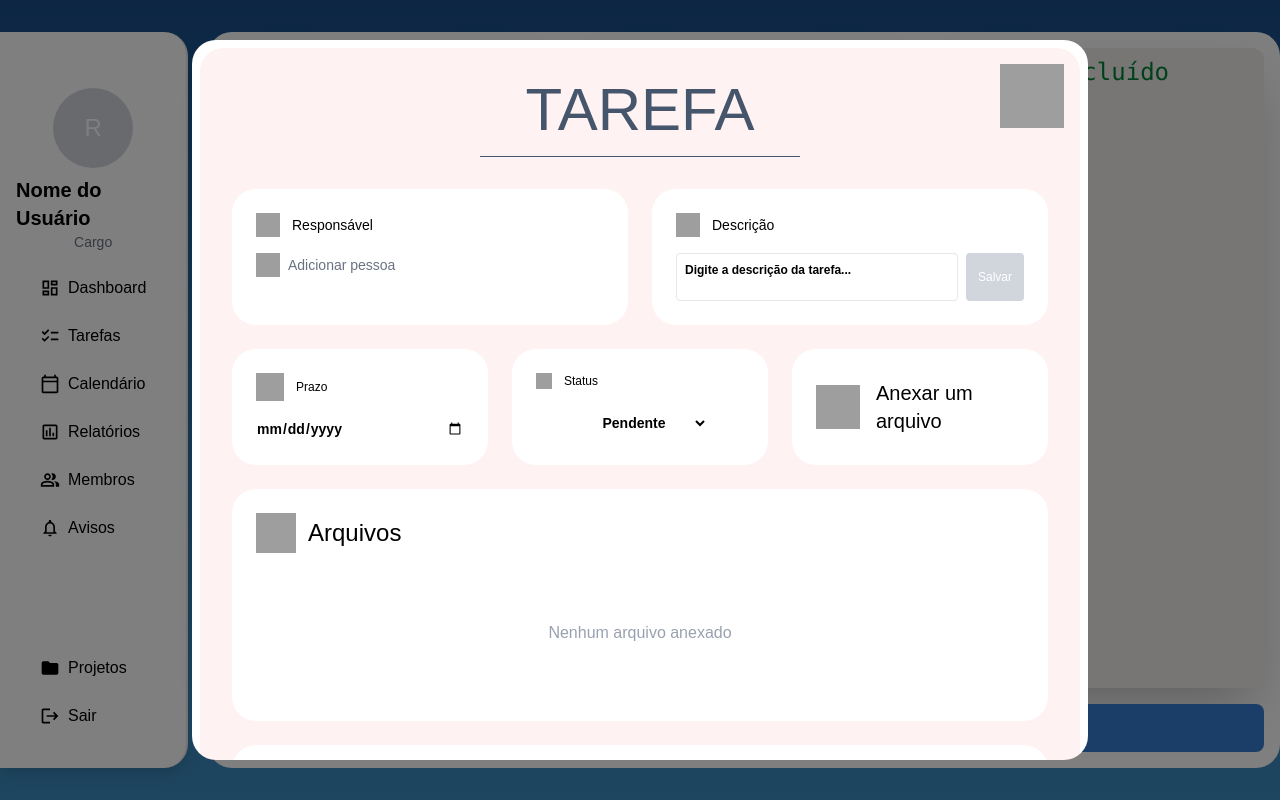
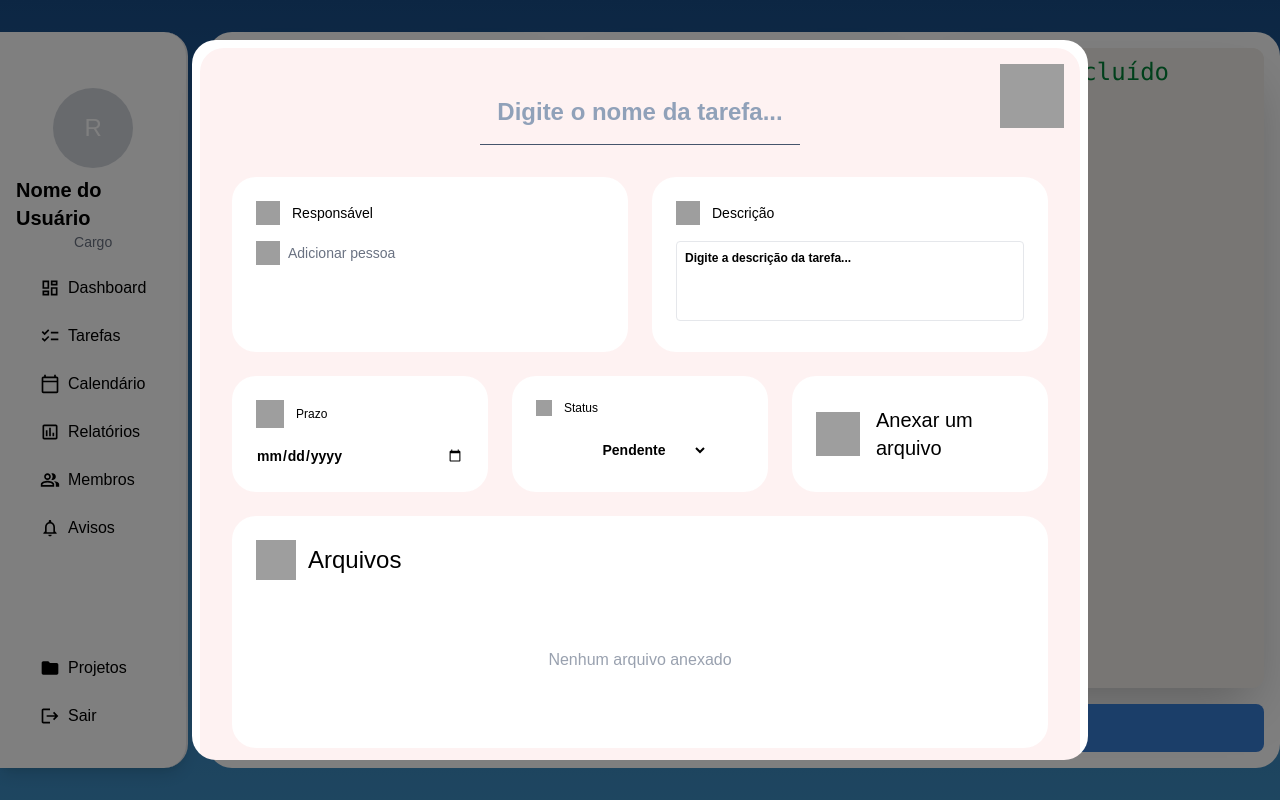
Before and after one commit to Syntax-Fatec-SJC/SideQuest-FrontEnd, a React (Vite) app in the folder SideQuest-FrontEnd/: page /tarefas in a window 1280 px wide. Both pictures are taken after a click on the element "Criar Tarefa". Built offline with nearby package versions, Linux system fonts and the light colour scheme; grey boxes are pictures that could not be loaded.

Commit message:
refactor: fixing differences between modal and task page

```diff
--- a/SideQuest-FrontEnd/src/Tarefas.tsx
+++ b/SideQuest-FrontEnd/src/Tarefas.tsx
@@ -18,7 +18,6 @@ interface Tarefa {
 
 export default function Tarefas(){
 
-    // Tarefa para teste
     const [tarefas, setTarefas] = useState<Tarefa[]>([]);
     const [isModalOpen, setIsModalOpen] = useState(false);
     const [editarTarefa, setEditarTarefa] = useState<Tarefa | null>(null);
@@ -37,6 +36,7 @@ export default function Tarefas(){
         if (!data) return "";
         const meses = ["jan", "fev", "mar", "abr", "mai", "jun", "jul", "ago", "set", "out", "nov", "dez"];
         const [ano, mes, dia] = data.split("-");
+        if (!ano || !mes || !dia) return data;
         return `${dia} ${meses[parseInt(mes,10) - 1]} ${ano}`
     }
 
@@ -52,7 +52,7 @@ export default function Tarefas(){
             setTarefas((prev) =>
                 prev.map((t) =>
                     t.id === editarTarefa.id
-                     ? {
+                    ? {
                         ...t,
                         nome: data.name,
                         descricao: data.description,
@@ -60,8 +60,8 @@ export default function Tarefas(){
                         comentarios: data.comment,
                         prazo: data.endDate,
                         responsavel: data.responsible.join(",")
-                     }
-                     : t
+                    }
+                    : t
                 )
             );
         } else {
@@ -76,6 +76,12 @@ export default function Tarefas(){
             };
             setTarefas((prev) => [...prev, novaTarefa]);
         }
+        setIsModalOpen(false);
+        setEditarTarefa(null);
+    }
+
+    function handleDelete(tarefaId: string) {
+        setTarefas((prev) => prev.filter((tarefa) => tarefa.id !== tarefaId));
         setIsModalOpen(false);
         setEditarTarefa(null);
     }
@@ -127,7 +133,7 @@ export default function Tarefas(){
                                                         ref={provided.innerRef}
                                                         {...provided.draggableProps}
                                                         {...provided.dragHandleProps}
-                                                        className={`p-3 mb-3 bg-white rounded-xl shadow cursor-pointer transition ${
+                                                        className={`p-3 m-2 bg-white rounded-xl shadow cursor-pointer transition ${
                                                             snapshot.isDragging ? "bg-blue-200" : "hover:bg-gray-50"
                                                         }`}
                                                         onClick={() => handleOpenEdit(tarefa)}
@@ -139,13 +145,14 @@ export default function Tarefas(){
                                                             </div>
                                                             <div className="flex justify-between mt-7">
                                                                 <p className="flex items-center gap-1"><FaRegUserCircle />{tarefa.responsavel}</p>
-                                                                <p className="flex items-center gap-1">{tarefa.prazo}<FaCalendarAlt /></p>
+                                                                <p className="flex items-center gap-1">{formatarData(tarefa.prazo)}<FaCalendarAlt /></p>
                                                             </div>
                                                         </div>
                                                     </div>
                                                 )}
                                             </Draggable>
                                         ))}
+                                        {provided.placeholder}
                                     </div>
                                 )}
                             </Droppable>
@@ -164,14 +171,14 @@ export default function Tarefas(){
                 isOpen={isModalOpen}
                 onClose={() => setIsModalOpen(false)}
                 onSave={handleSave}
+                onDelete={handleDelete}
                 initialData = {
                     editarTarefa
                         ? {
+                            id: editarTarefa.id,
                             name: editarTarefa.nome || "",
                             description: editarTarefa.descricao || "",
-                            responsible: editarTarefa
-                                ? editarTarefa.responsavel.split(", ")
-                                : [],
+                            responsible: editarTarefa.responsavel ? editarTarefa.responsavel.split(",") : [],
                             endDate: editarTarefa.prazo,
                             status: editarTarefa.status as Status,
                             comment: editarTarefa.comentarios || "",
--- a/SideQuest-FrontEnd/src/components/Modal.tsx
+++ b/SideQuest-FrontEnd/src/components/Modal.tsx
@@ -11,7 +11,9 @@ interface ModalTarefaProps {
         status: "Pendente" | "Desenvolvimento" | "Concluído";
         comment: string;
     }) => void;
+    onDelete: (tarefaId: string) => void;
     initialData?: {
+        id: string;
         name: string;
         description: string;
         responsible: string[];
@@ -34,13 +36,12 @@ interface FormData {
 type FormField = keyof FormData;
 type StatusType = FormData['status'];
 
-export default function ModalTarefa({ isOpen, onClose, onSave, initialData }: ModalTarefaProps) {
+export default function ModalTarefa({ isOpen, onClose, onSave, onDelete, initialData }: ModalTarefaProps) {
     // Aqui, os ESTADOS armazenam as informações que podem mudar na tela, fazendo com que o React atualize automaticamente quando algo muda
     // Aqui, as FUNÇÕES executam ações específicas como adicionar pessoas ou salvar dados, fazendo com que o código fique organizado em blocos
     // Aqui, as AÇÕES DE BOTÕES respondem aos cliques do usuário, fazendo com que cada botão execute uma tarefa diferente
 
     // Estados: controle de modais, dados do formulário e campos temporários
-    const [isModalOpen, setIsModalOpen] = useState<boolean>(true);
     const [isAddPersonModalOpen, setIsAddPersonModalOpen] = useState<boolean>(false);
     const [showDeleteConfirm, setShowDeleteConfirm] = useState<boolean>(false);
     const [formData, setFormData] = useState<FormData>({
@@ -51,7 +52,6 @@ export default function ModalTarefa({ isOpen, onClose, onSave, initialData }: Mo
         status: 'Desenvolvimento',
         comment: ''
     });
-    const [tempDescription, setTempDescription] = useState<string>(''); // Input temporário de texto para descrição
     const [newPersonName, setNewPersonName] = useState<string>(''); // Input de texto para nome da pessoa
 
     useEffect(() => {
@@ -67,6 +67,7 @@ export default function ModalTarefa({ isOpen, onClose, onSave, initialData }: Mo
             comment: "",
         });
         }
+        setShowDeleteConfirm(false)
     }, [initialData, isOpen]);
 
     // Funções: atualização de dados, adição/remoção de pessoas e salvamento
@@ -92,17 +93,11 @@ export default function ModalTarefa({ isOpen, onClose, onSave, initialData }: Mo
         }));
     };
 
-    const saveDescription = (): void => {
-        setFormData(prev => ({ ...prev, description: tempDescription }));
-        setTempDescription('');
-    };
-
-    // Ações dos botões: exclusão com confirmação, salvamento e conclusão
     const handleDelete = (): void => {
         if (showDeleteConfirm) {
-            setIsModalOpen(false);
-            setShowDeleteConfirm(false);
-            alert('Tarefa excluída com sucesso!');
+            if (initialData && initialData.id) {
+                onDelete(initialData.id);
+            }
         } else {
             setShowDeleteConfirm(true);
         }
@@ -110,22 +105,6 @@ export default function ModalTarefa({ isOpen, onClose, onSave, initialData }: Mo
 
     const handleSave = (): void => {
         onSave(formData)
-        alert('Tarefa salva com sucesso!');
-    };
-
-    const handleComplete = (): void => {
-        onSave({...formData, status: "Concluído"});
-        alert('Tarefa concluída com sucesso!');
-        onClose();
-    };
-
-    const closeModal = (): void => {
-        setIsModalOpen(false);
-    };
-
-    // Handlers para eventos
-    const handleTextAreaChange = (e: ChangeEvent<HTMLTextAreaElement>): void => {
-        setTempDescription(e.target.value);
     };
 
     const handleCommentChange = (e: ChangeEvent<HTMLTextAreaElement>): void => {
@@ -170,9 +149,13 @@ export default function ModalTarefa({ isOpen, onClose, onSave, initialData }: Mo
                         {/* Header do Modal */}
                         <header className="relative mb-8">
                             {/* Título principal - fonte Poppins, tamanho 6xl, cor slate-600 */}
-                            <h1 className="text-6xl font-medium text-slate-600 text-center font-poppins">
-                                TAREFA
-                            </h1>
+                            <input
+                                type="text"
+                                placeholder="Digite o nome da tarefa..."
+                                value={formData.name}
+                                onChange={(e) => handleInputChange('name', e.target.value)}
+                                className="w-full text-center text-2xl font-semibold text-slate-800 bg-transparent outline-none mt-4 placeholder:text-slate-400"
+                            />
                             {/* Linha divisória decorativa - largura 320px, altura 1px */}
                             <div className="w-80 h-px bg-slate-600 mx-auto mt-4"></div>
                             {/* Botão de fechar - posicionado no canto superior direito com offset negativo */}
@@ -243,28 +226,13 @@ export default function ModalTarefa({ isOpen, onClose, onSave, initialData }: Mo
                                         />
                                         <h2 className="text-sm text-black text-opacity-50 font-poppins">Descrição</h2>
                                     </div>
-                                    {/* Exibe descrição salva se existir */}
-                                    {formData.description ? (
-                                        <div className="text-xs font-bold text-black text-opacity-50 mb-2">
-                                            {formData.description}
-                                        </div>
-                                    ) : null}
-                                    {/* Input de descrição com botão salvar - layout flexbox horizontal */}
-                                    <div className="flex gap-2">
+
                                     <textarea
-                                            value={tempDescription}
-                                            onChange={handleTextAreaChange}
+                                        value={formData.description}
+                                        onChange={(e) => handleInputChange('description', e.target.value)}
                                         placeholder="Digite a descrição da tarefa..."
-                                            className="flex-1 h-12 text-xs font-bold text-black text-opacity-50 resize-none outline-none placeholder-black placeholder-opacity-50 border border-gray-200 rounded p-2"
+                                        className="w-full h-20 text-xs font-bold text-black text-opacity-50 resize-none outline-none placeholder-black placeholder-opacity-50 border border-gray-200 rounded p-2"
                                     />
-                                        <button
-                                            onClick={saveDescription}
-                                            disabled={!tempDescription.trim()}
-                                            className="px-3 py-2 bg-blue-500 hover:bg-blue-600 disabled:bg-gray-300 disabled:cursor-not-allowed text-white text-xs rounded transition-colors"
-                                        >
-                                            Salvar
-                                        </button>
-                                    </div>
                                 </section>
                             </div>
 
@@ -359,9 +327,7 @@ export default function ModalTarefa({ isOpen, onClose, onSave, initialData }: Mo
 
                         {/* Footer - Botões de ação alinhados nas extremidades */}
                         <footer className="flex justify-between items-center mt-8">
-                            {/* Grupo de botões à esquerda - gap pequeno entre eles */}
-                            <div className="flex gap-3">
-                                {/* Botão excluir - vermelho, muda texto quando confirma */}
+                            {/* Botão de exclusão fica à esquerda */}
                             <button
                                 onClick={handleDelete}
                                 className={`px-4 py-2 rounded-lg font-semibold text-sm text-red-50 transition-colors ${showDeleteConfirm ? 'bg-red-700' : 'bg-red-500 hover:bg-red-600'
@@ -369,20 +335,13 @@ export default function ModalTarefa({ isOpen, onClose, onSave, initialData }: Mo
                             >
                                 {showDeleteConfirm ? 'CONFIRMAR EXCLUSÃO' : 'EXCLUIR'}
                             </button>
-                                {/* Botão salvar - azul padrão */}
+
+                            {/* Botão de salvamento fica à direita */}
                             <button
                                 onClick={handleSave}
                                 className="px-4 py-2 bg-blue-500 hover:bg-blue-600 rounded-lg font-semibold text-sm text-red-50 transition-colors"
                             >
                                 SALVAR
-                                </button>
-                            </div>
-                            {/* Botão concluir - verde, posicionado na extrema direita */}
-                            <button
-                                onClick={handleComplete}
-                                className="px-4 py-2 bg-green-500 hover:bg-green-600 rounded-lg font-semibold text-sm text-red-50 transition-colors"
-                            >
-                                CONCLUIR
                             </button>
                         </footer>
                     </div>
```
Lines whose indentation alone changed are shown as unchanged.
